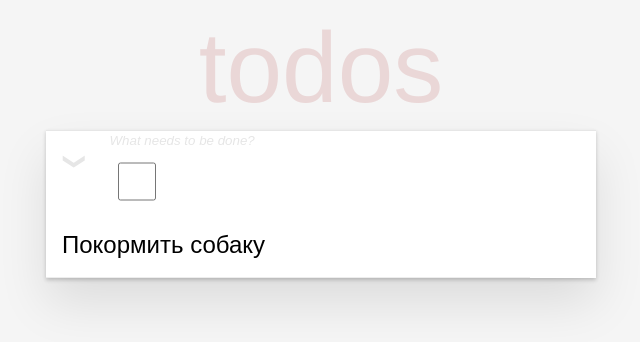
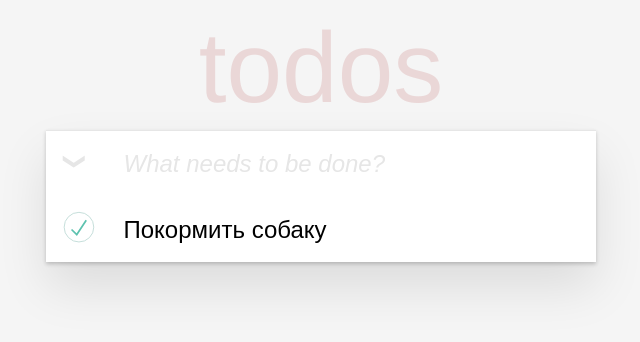
Before and after one commit to Jakisley/todoLIst-React, a React (Create React App) app: page / in a window 1280 px wide. Shown: the top 342 px of the page, without its empty margins (319-959 px from the left). Built offline with nearby package versions, Linux system fonts and the light colour scheme.

Commit message:
Add check elements functuions

```diff
--- a/src/components/inputAddTodo/InputAddTodo.jsx
+++ b/src/components/inputAddTodo/InputAddTodo.jsx
@@ -1,13 +1,20 @@
-import styles from'./InputAddTodo.module.css';
+import styles from './InputAddTodo.module.css';
 
-const InputAddToDo = () =>{
-  // function {
-
-  // }
-  return(
+const InputAddToDo = () => {
+  let ischecked = false;
+  const checkAllTodoBtnClick = (ev) => {
+    if (!ischecked) {
+      ev.target.style.color = "#737373";
+      ischecked = true;
+    } else {
+      ev.target.style.color = "#e6e6e6";
+      ischecked = false;
+    }
+  }
+  return (
     <section>
-      <button  className={styles.checkAllTodoBtn}>❯</button>
-      <input  className={styles.newTodo} type="text"  placeholder="What needs to be done?" autoFocus/>
+      <button className={styles.checkAllTodoBtn} onClick={checkAllTodoBtnClick}>❯</button>
+      <input className={styles.ToDoAdd} type="text" placeholder="What needs to be done?" autoFocus />
     </section>
   )
 
--- a/src/components/todoList/TodoList.jsx
+++ b/src/components/todoList/TodoList.jsx
@@ -1,10 +1,23 @@
-import styles from'./TodoList.module.css';
+import styles from './TodoList.module.css';
+import defaultCheck from "../../images/defaultCheckBox.svg";
+import activeCheck from "../../images/activeCheckBox.svg";
 
 const TodoList = (props) => {
+
+  let ischecked = false;
+  const listCheckClick = (ev) => {
+    if (!ischecked) {
+      ev.target.style.backgroundImage = `url(${defaultCheck})`;
+      ischecked = true;
+    } else {
+      ev.target.style.backgroundImage = `url(${activeCheck})`;
+      ischecked = false;
+    }
+  }
   return (
     <div>
-       <input  className={styles.todoCheck} type="checkbox"/>
-    <input  className={styles.todoElement} type="text" value= "Покормить собаку" readOnly/>
+      <div className={styles.listCheck} onClick={listCheckClick} />
+      <input className={styles.listElement} type="text" value="Покормить собаку" readOnly />
     </div>
   );
 };
--- a/src/components/todoList/TodoList.module.css
+++ b/src/components/todoList/TodoList.module.css
@@ -1,17 +1,18 @@
-.todoCheck{
+.listCheck{
   width: 7%;
   text-align: center;
   height: 41px;
   border: none;
   margin: 10px 13px 10px 10px;
   float: left;
+  background-image: url(../../images/activeCheckBox.svg);
 }
-.todoElement{
+.listElement{
   width: 88%;
   font-size: 24px;
   line-height: 1.4em;
   border: 0;
   padding: 16px;
   box-sizing: border-box;
-  border-bottom: 1px solid #ededed;
+
 }
```
Also changed, not shown: src/images/activeCheckBox.svg (renamed from public/images/activeCheckBox.svg), src/images/defaultCheckBox.svg (renamed from public/images/defaultCheckBox.svg).
